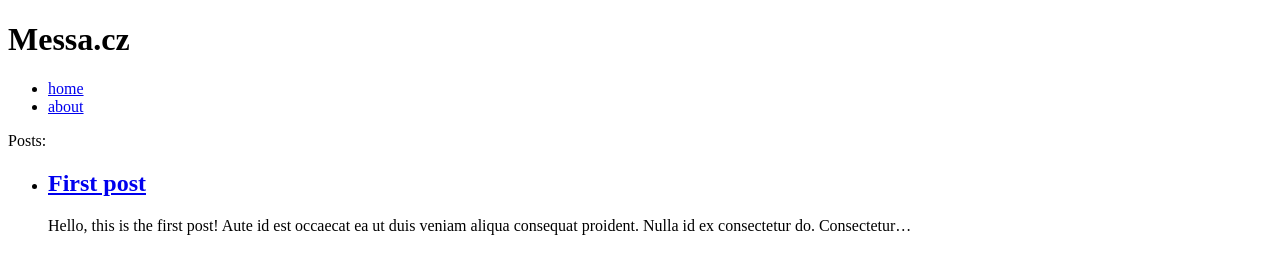
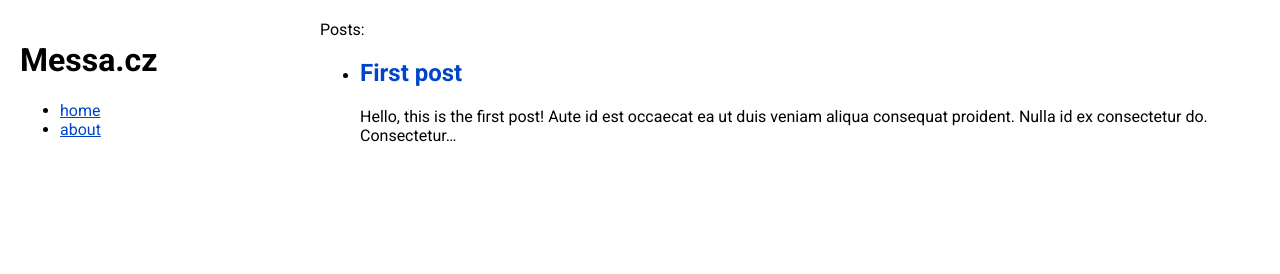
Before and after one commit to messa/www.messa.cz, a Gatsby site: page / in a window 1280 px wide. Built offline with nearby package versions, Linux system fonts and the light colour scheme; Gatsby itself is replaced by a stand-in of ours.

Commit message:
add CSS grid

```diff
--- /dev/null
+++ b/src/components/Layout.css
@@ -0,0 +1,30 @@
+@import url('https://fonts.googleapis.com/css?family=Roboto+Condensed:400,700|Roboto:400,700&display=swap&subset=latin-ext');
+
+body {
+    background: white;
+    color: black;
+    font-family: Roboto, sans-serif;
+    margin: 0;
+    padding: 0;
+}
+
+a {
+    color: #04c;
+}
+
+a:hover {
+    color: #026;
+}
+
+h1 a,
+h2 a {
+    text-decoration: none;
+}
+
+.Layout {
+    display: grid;
+    grid-template-columns: 280px 1fr;
+    grid-gap: 20px;
+    gap: 20px;
+    padding: 20px;
+}
--- a/src/components/Layout.js
+++ b/src/components/Layout.js
@@ -1,5 +1,7 @@
 import React from 'react'
 import { Link, graphql, useStaticQuery } from "gatsby"
+
+import './Layout.css'
 
 const staticQuery = graphql`
   query LayoutQuery {
@@ -15,7 +17,8 @@
   const data = useStaticQuery(staticQuery)
   const { siteMetadata } = data.site
   return (
-    <div>
+    <div className='Layout'>
+      <div className='navigation'>
         <h1 className='siteTitle'>{siteMetadata.title}</h1>
         <nav>
           <ul>
@@ -27,7 +30,10 @@
             </li>
           </ul>
         </nav>
+      </div>
+      <div className='mainContent'>
         {children}
+      </div>
     </div>
   )
 }
```
Lines whose indentation alone changed are shown as unchanged.
